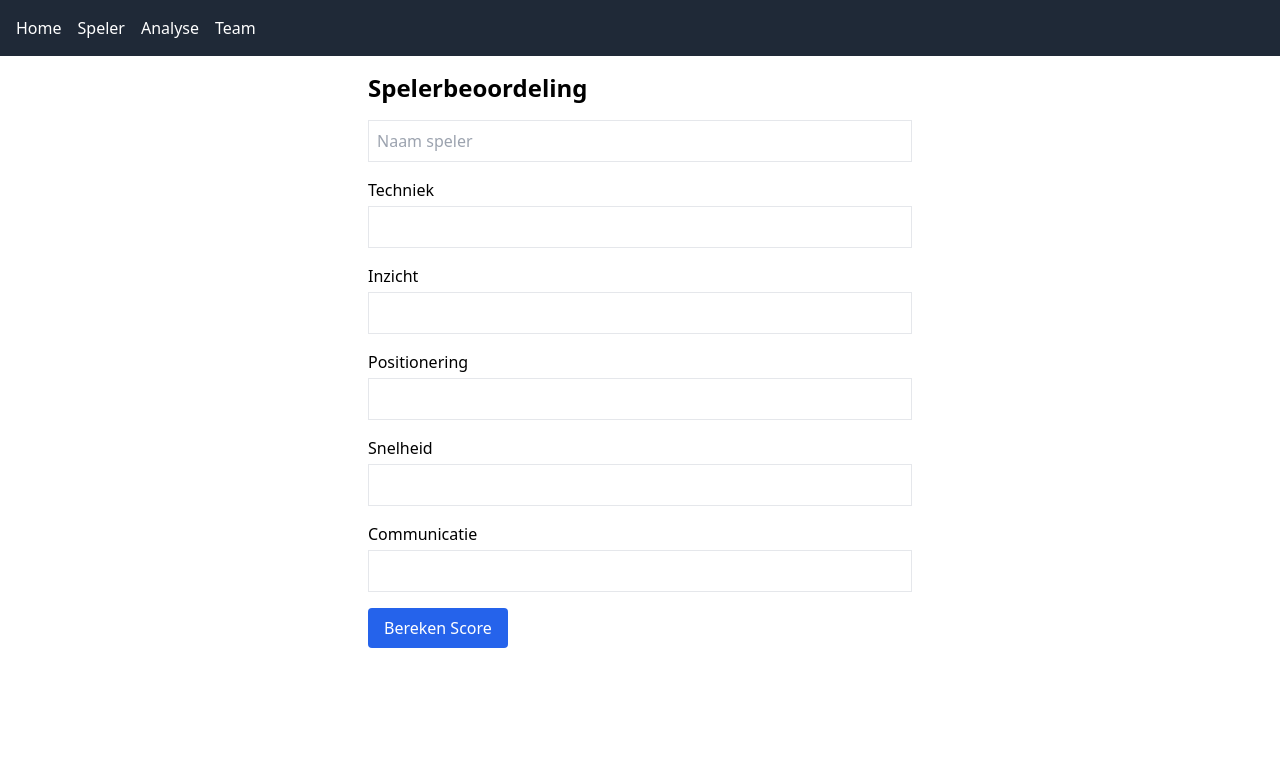
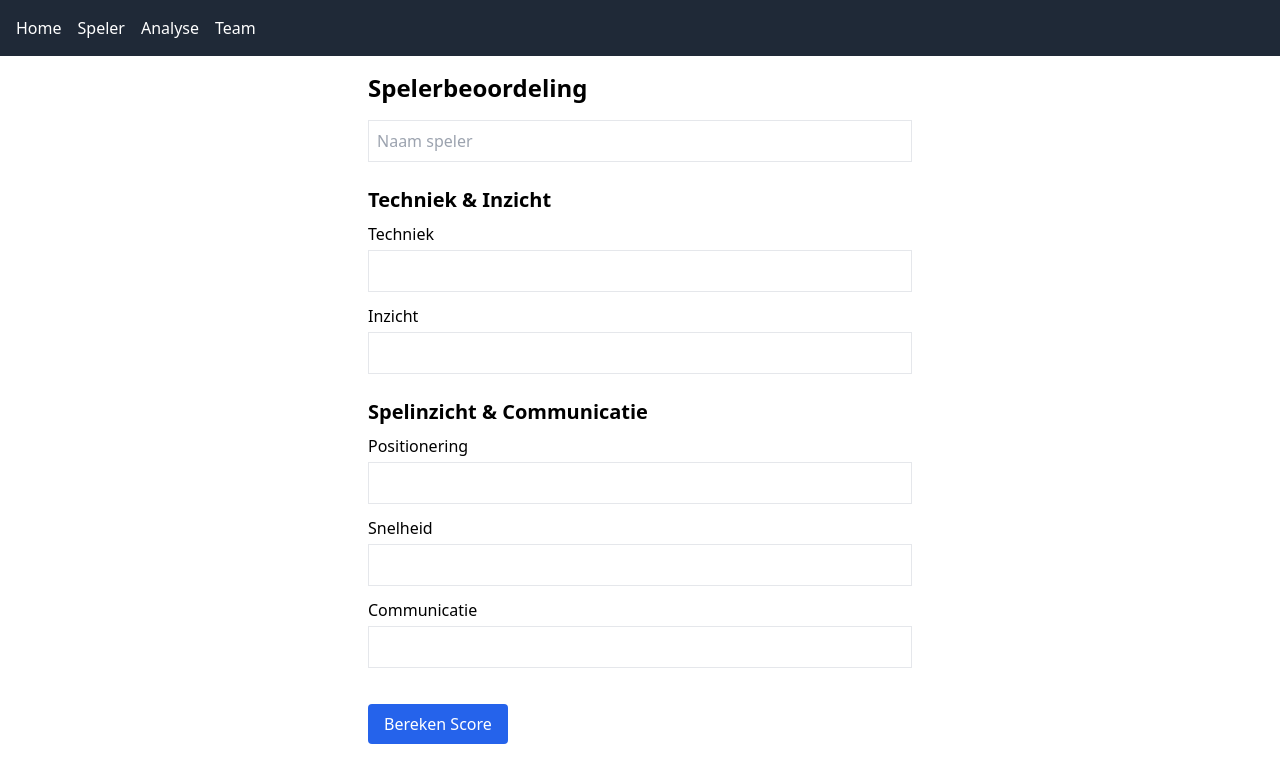
Before and after one commit to Trompert-Analysis/Voetbal-analysetool, a React (Vite) app in the folder frontend/: page /Speler in a window 1280 px wide. Shown: the top 782 px of the page. Built offline with nearby package versions, Linux system fonts and the light colour scheme; the HTML template or start-up script is replaced by a standard one.

Commit message:
Update Speler.jsx

```diff
--- a/frontend/src/pages/Speler.jsx
+++ b/frontend/src/pages/Speler.jsx
@@ -33,11 +33,20 @@ function Speler() {
   return (
     <div className="p-4 max-w-xl mx-auto">
       <h1 className="text-2xl font-bold mb-4">Spelerbeoordeling</h1>
-      <form onSubmit={handleSubmit} className="space-y-4">
-        <input type="text" placeholder="Naam speler" value={naam} onChange={(e) => setNaam(e.target.value)} className="w-full p-2 border" />
+      <form onSubmit={handleSubmit} className="space-y-6">
+        <input
+          type="text"
+          placeholder="Naam speler"
+          value={naam}
+          onChange={(e) => setNaam(e.target.value)}
+          className="w-full p-2 border"
+        />
 
-        {['techniek', 'inzicht', 'positionering', 'snelheid', 'communicatie'].map((vaardigheid) => (
-          <div key={vaardigheid}>
+        {/* Sectie 1 */}
+        <div>
+          <h2 className="text-xl font-semibold mb-2">Techniek & Inzicht</h2>
+          {['techniek', 'inzicht'].map((vaardigheid) => (
+            <div key={vaardigheid} className="mb-3">
               <label className="block mb-1 capitalize">{vaardigheid}</label>
               <input
                 type="number"
@@ -50,8 +59,30 @@ function Speler() {
               />
             </div>
           ))}
+        </div>
 
-        <button type="submit" className="bg-blue-600 text-white px-4 py-2 rounded">Bereken Score</button>
+        {/* Sectie 2 */}
+        <div>
+          <h2 className="text-xl font-semibold mb-2">Spelinzicht & Communicatie</h2>
+          {['positionering', 'snelheid', 'communicatie'].map((vaardigheid) => (
+            <div key={vaardigheid} className="mb-3">
+              <label className="block mb-1 capitalize">{vaardigheid}</label>
+              <input
+                type="number"
+                name={vaardigheid}
+                value={scores[vaardigheid]}
+                onChange={handleChange}
+                min="0"
+                max="100"
+                className="w-full p-2 border"
+              />
+            </div>
+          ))}
+        </div>
+
+        <button type="submit" className="bg-blue-600 text-white px-4 py-2 rounded">
+          Bereken Score
+        </button>
       </form>
 
       {advies && (
```
Lines whose indentation alone changed are shown as unchanged.
